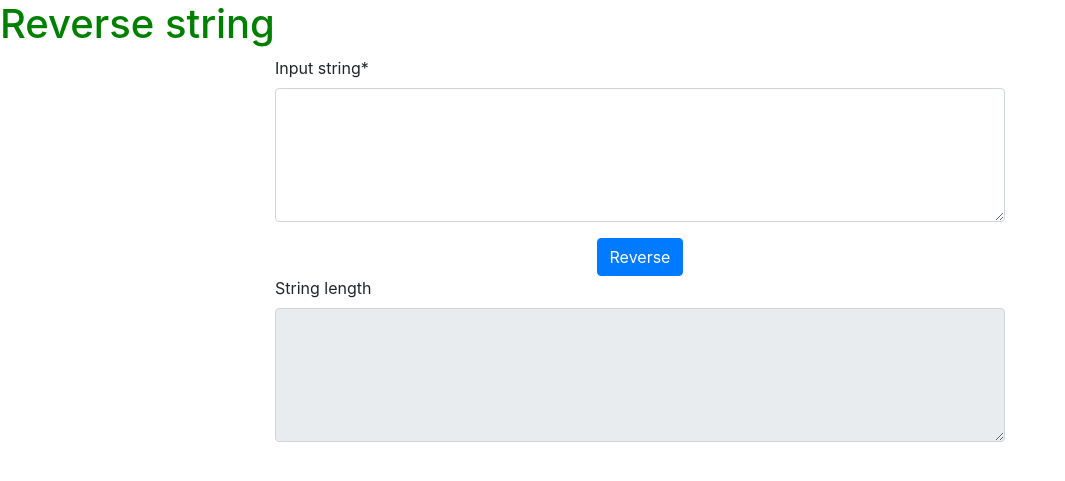
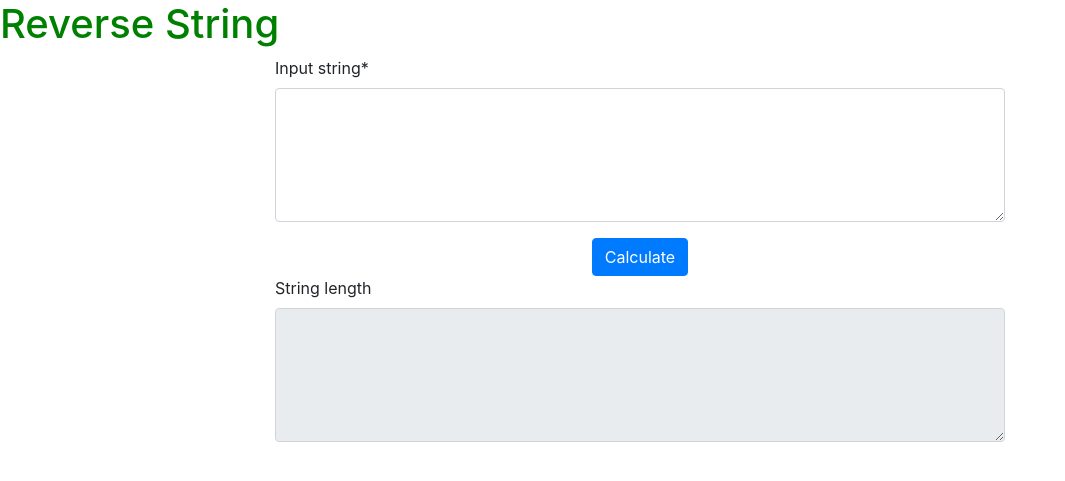
Before and after one commit to BlackSylph/progress.io, a Django app: page /stringreverse in a window 1280 px wide. Shown: the part 56-537 px from the top of the page, without its empty margins (0-1065 px from the left). Run offline with Django 3.2, Linux system fonts and the light colour scheme; some libraries are stand-ins or nearby versions.

Commit message:
Include _base string form

```diff
--- /dev/null
+++ b/progressio/templates/progressio/Strings/_basestringform.html
@@ -0,0 +1,25 @@
+{% load crispy_forms_tags %}
+<div class="container">
+  <div class="row">
+    <div class="col-sm-2">
+        {# We don't need anything here #}
+    </div>
+    <div class="col-sm-8">
+      <div>
+        <form method="post">
+          {% csrf_token %}
+          {{ form.input_string|as_crispy_field }}
+
+          <div class="text-center">
+            <button type="submit" class="btn btn-primary">Calculate</button>
+          </div>
+
+          {{ form.string_length|as_crispy_field }}
+        </form>
+      </div>
+    </div>
+    <div class="col-sm-2">
+      {# We don't need anything here #}
+    </div>
+  </div>
+</div>
--- a/progressio/templates/progressio/Strings/stringreverse.html
+++ b/progressio/templates/progressio/Strings/stringreverse.html
@@ -1,32 +1,9 @@
 {% extends 'progressio/base.html' %}
-{% load crispy_forms_tags %}
+
 {% block content %}
 
-    <h1>Reverse string</h1>
+    <h1>Reverse String</h1>
 
-    <div class="container">
-      <div class="row">
-        <div class="col-sm-2">
-            {# We don't need anything here #}
-        </div>
-        <div class="col-sm-8">
-          <div>
-            <form method="post">
-              {% csrf_token %}
-              {{ form.input_string|as_crispy_field }}
-
-              <div class="text-center">
-                <button type="submit" class="btn btn-primary">Reverse</button>
-              </div>
-
-              {{ form.string_length|as_crispy_field }}
-            </form>
-          </div>
-        </div>
-        <div class="col-sm-2">
-          {# We don't need anything here #}
-        </div>
-      </div>
-    </div>
+    {% include 'progressio/Strings/_basestringform.html' %}
 
 {% endblock %}
```
Also changed, not shown: progressio/templates/progressio/Strings/stringlength.html (+2 -25 lines).
